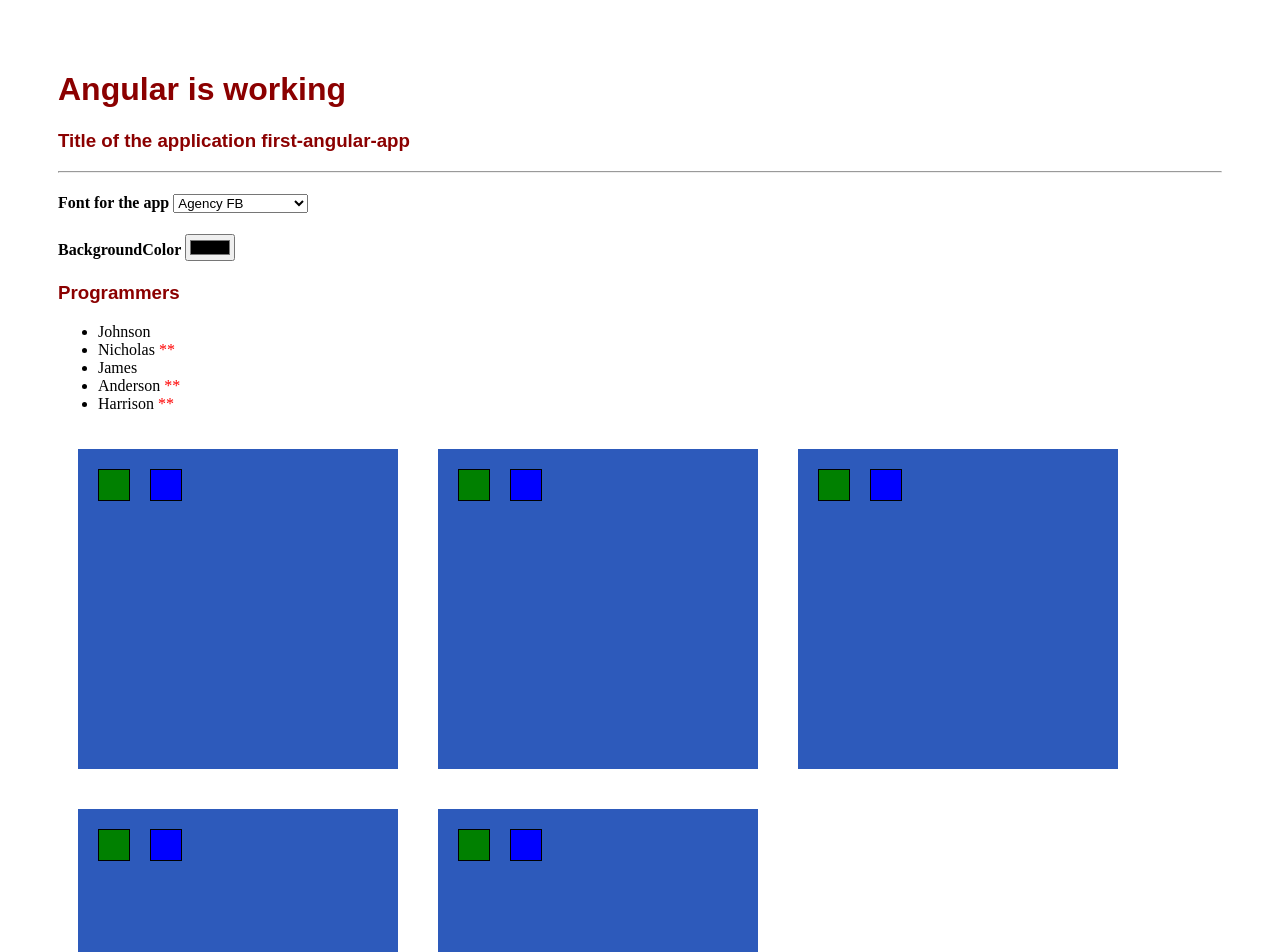
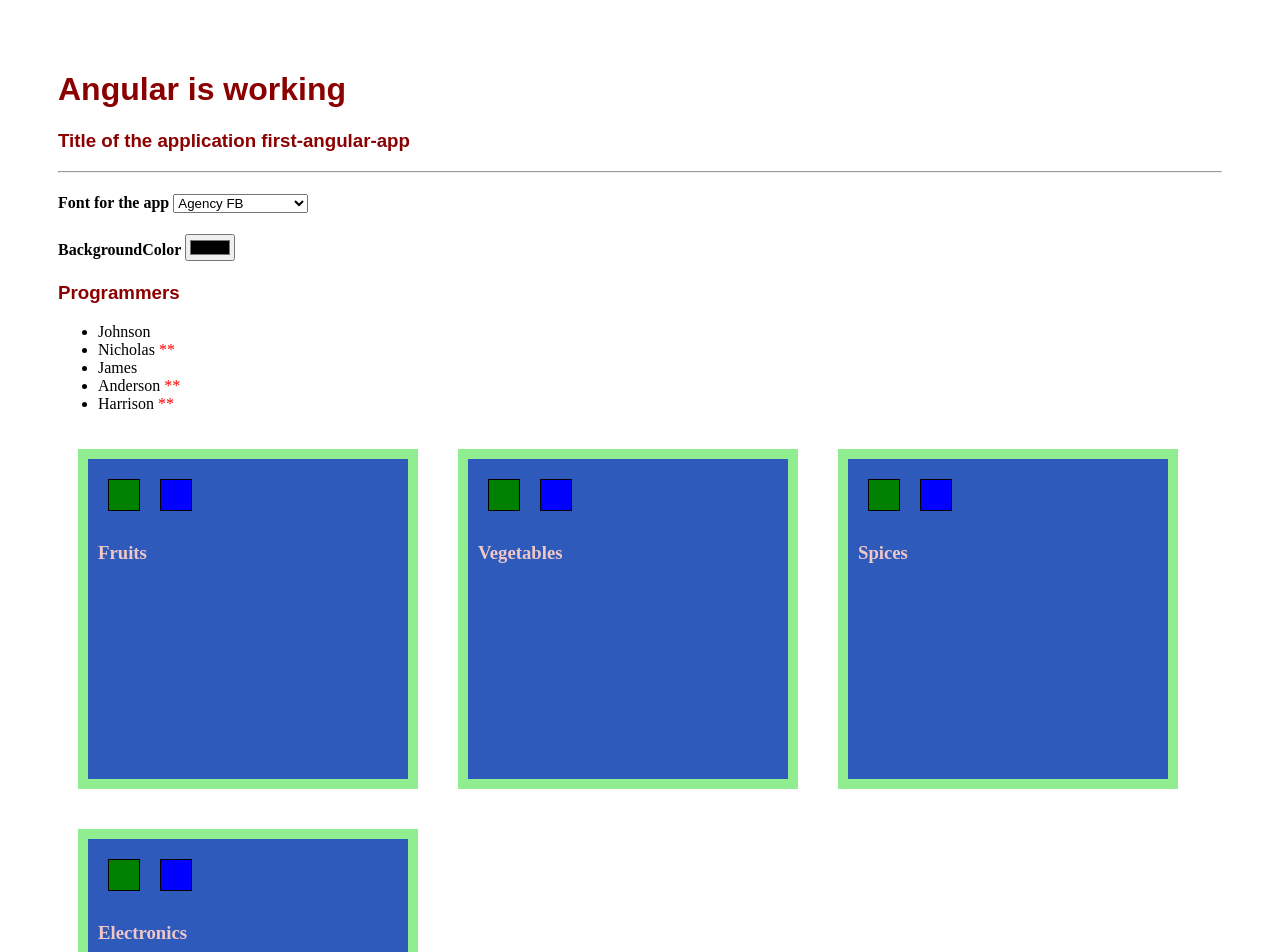
Before and after one commit to vinodh1988/first-angular-code, an Angular app: page / in a window 1280 px wide. Shown: the top 952 px of the page. Built offline with nearby package versions, Linux system fonts and the light colour scheme.

Commit message:
first-commit

```diff
--- a/src/app/app.component.html
+++ b/src/app/app.component.html
@@ -14,10 +14,7 @@
      <span *ngIf="x.length>7" [style.color]="'red'">**</span>
 </li></ul>
 
-<app-box></app-box>
-<app-box></app-box>
-<app-box></app-box>
-<app-box></app-box>
-<app-box></app-box>
+<app-box *ngFor="let x of ds.titles" [title]="x"></app-box>
+
 
 </div>
--- a/src/app/app.component.ts
+++ b/src/app/app.component.ts
@@ -13,7 +13,7 @@ export class AppComponent {
   fonts=["Comic Sans MS","Arial","Times New Roman","Agency FB","Courier","Forte","Consolas"]
   bcolor="lightgreen"
 
-  constructor(private ds:DataService ){
+  constructor(public ds:DataService ){
          ds.setColor(this.bcolor)
   }
 
--- a/src/app/box/box.component.css
+++ b/src/app/box/box.component.css
@@ -5,6 +5,7 @@
     padding: 10px;
     margin: 20px;
     float: left;
+    color: rgb(240, 199, 199);
 }
 
 
@@ -15,6 +16,7 @@
     padding: 10px;
     margin: 20px;
     float: left;
+    color: rgb(240, 199, 199);
 }
 
 .theme3{
@@ -24,6 +26,7 @@
     padding: 10px;
     margin: 20px;
     float: left;
+    color: rgb(240, 199, 199);
 }
 .color{
     height: 30px;
--- a/src/app/box/box.component.html
+++ b/src/app/box/box.component.html
@@ -1,4 +1,8 @@
-<div [ngClass]="decide>30?theme:'theme3'" [style.border]="'10px solid'+ds.bgColor">
+<div [ngClass]="decide>30?theme:'theme3'" [style.border]="'10px solid '+ds.bgColor">
      <div class="color green" (click)="changeTheme('theme1')"></div>
      <div class="color blue"  (click)="changeTheme('theme2')"></div>
+     <br/>
+     <br/>
+     <br/>
+     <h3>{{title}}</h3>
 </div>
--- a/src/app/box/box.component.ts
+++ b/src/app/box/box.component.ts
@@ -1,15 +1,18 @@
-import { Component, OnInit } from '@angular/core';
+import { Component, Input, OnInit } from '@angular/core';
 import { DataService } from '../services/data.service';
 
 @Component({
   selector: 'app-box',
   templateUrl: './box.component.html',
   styleUrls: ['./box.component.css']
+  //providers: [DataService]
 })
 export class BoxComponent implements OnInit {
 theme:string="theme2"
 decide:number=35
 bgcolor:string=""
+@Input() title:string=""
+
   constructor(public ds:DataService) {
 
    }
--- a/src/app/services/data.service.ts
+++ b/src/app/services/data.service.ts
@@ -5,6 +5,7 @@ import { Injectable } from '@angular/core';
 })
 export class DataService {
  public bgColor:string="lightgreen"
+ public titles:string[]=["Fruits","Vegetables","Spices","Electronics"]
 
  constructor() { }
 
```
